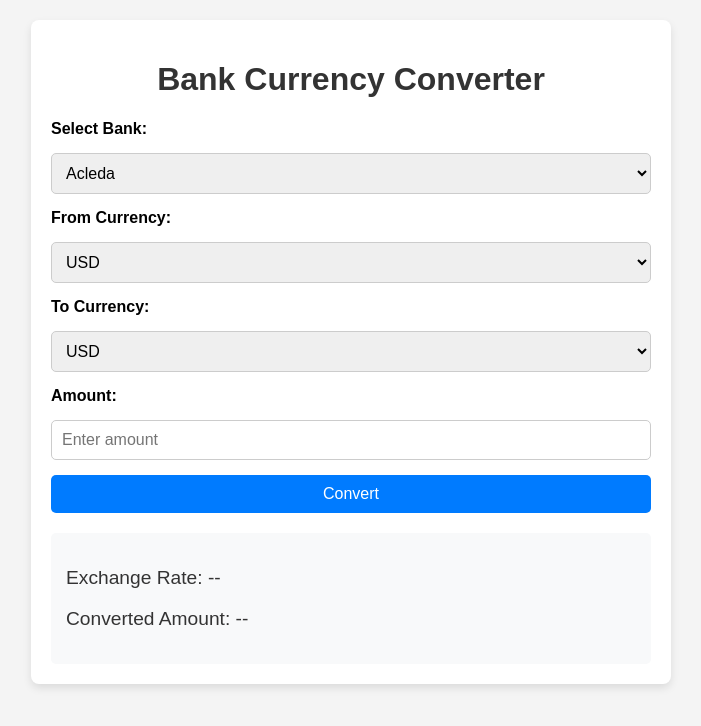
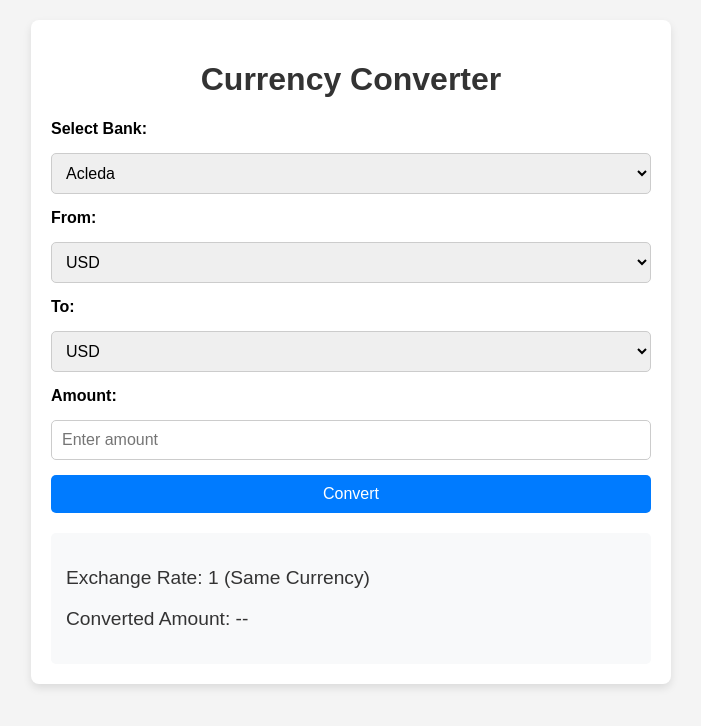
Before and after one commit to daborey/khmercurrencyexchange, a plain HTML site: page index.html in a window 1280 px wide. Shown: the whole page, without its empty margins (289-990 px from the left). Drawn offline with Linux system fonts and the light colour scheme.

Commit message:
update v3

```diff
--- a/index.html
+++ b/index.html
@@ -3,12 +3,12 @@
 <head>
   <meta charset="UTF-8">
   <meta name="viewport" content="width=device-width, initial-scale=1.0">
-  <title>Bank Currency Converter</title>
+  <title>Currency Converter</title>
   <link rel="stylesheet" href="styles.css">
 </head>
 <body>
   <div class="container">
-    <h1>Bank Currency Converter</h1>
+    <h1>Currency Converter</h1>
 
     <!-- Conversion Section -->
     <div class="converter">
@@ -19,22 +19,18 @@
         <option value="wing">Wing</option>
       </select>
 
-      <label for="from-currency">From Currency:</label>
+      <label for="from-currency">From:</label>
       <select id="from-currency">
         <option value="USD">USD</option>
         <option value="KHR">KHR</option>
         <option value="CNY">CNY</option>
-        <option value="EUR">EUR</option>
-        <option value="KRW">KRW</option>
       </select>
 
-      <label for="to-currency">To Currency:</label>
+      <label for="to-currency">To:</label>
       <select id="to-currency">
         <option value="USD">USD</option>
         <option value="KHR">KHR</option>
         <option value="CNY">CNY</option>
-        <option value="EUR">EUR</option>
-        <option value="KRW">KRW</option>
       </select>
 
       <label for="amount">Amount:</label>
--- a/script.js
+++ b/script.js
@@ -30,7 +30,7 @@ document.addEventListener('DOMContentLoaded', () => {
         const bidRate = data.data.data.bid;
         const askRate = data.data.data.ask;
 
-        // Display the correct rate based on bank (use ask rate for simplicity)
+        // Display the correct rate based on the bank (use ask rate for simplicity)
         currentRate = askRate;
         rateDisplay.textContent = `${bidRate} - ${askRate}`;
       } else {
@@ -58,4 +58,11 @@ document.addEventListener('DOMContentLoaded', () => {
   }
 
   // Event listeners
-  fromCur
+  fromCurrencySelect.addEventListener('change', fetchExchangeRate);
+  toCurrencySelect.addEventListener('change', fetchExchangeRate);
+  bankSelect.addEventListener('change', fetchExchangeRate);
+  convertButton.addEventListener('click', convertCurrency);
+
+  // Initialize exchange rates
+  fetchExchangeRate();
+});
```
